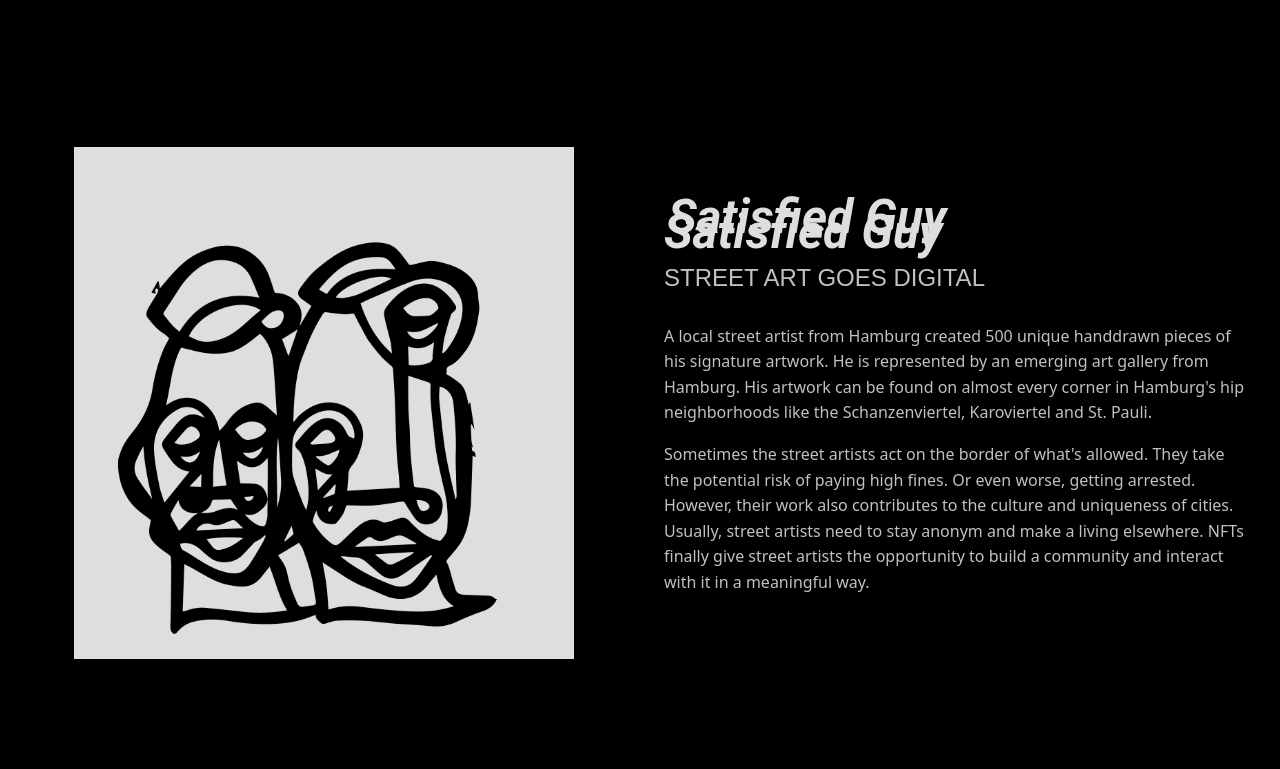
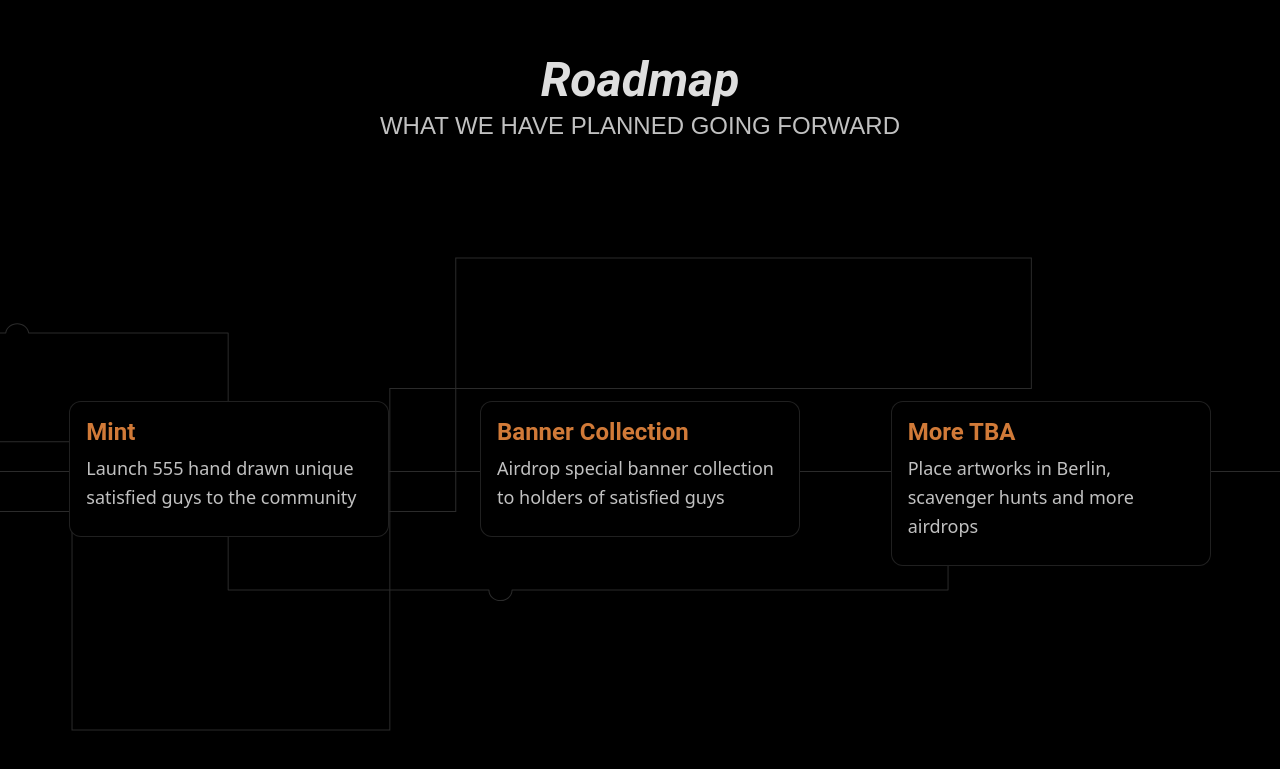
Before and after one commit to jozark/satisfied-guy, a React (Create React App) app: page / in a window 1280 px wide. Shown: the part 2416-3185 px from the top of the page. Built offline with nearby package versions, Linux system fonts and the light colour scheme.

Commit message:
✨ Create Roadmap section

```diff
--- a/src/App.tsx
+++ b/src/App.tsx
@@ -8,6 +8,7 @@ import Hero from './components/Hero';
 import Info from './components/Info';
 import Devider from './components/Devider';
 import Gallery from './components/Gallery';
+import Roadmap from './components/Roadmap';
 
 function App(): JSX.Element {
   const [isClicked, setIsClicked] = useState(false);
@@ -29,7 +30,7 @@ function App(): JSX.Element {
                 <Info />
                 <Devider>Hamburg</Devider>
                 <Gallery />
-                <Info />
+                <Roadmap />
               </>
             }
           ></Route>
--- /dev/null
+++ b/src/components/Roadmap.tsx
@@ -0,0 +1,35 @@
+import React from 'react';
+import {
+  RoadmapElement,
+  StyledRoadmap,
+  Heading,
+  RoadmapWrapper,
+  Subheading,
+  Text,
+} from './styles/Roadmap.styled';
+
+export default function Roadmap(): JSX.Element {
+  return (
+    <StyledRoadmap>
+      <Text>
+        <Heading>Roadmap</Heading>
+        <Subheading>What we have planned going forward</Subheading>
+      </Text>
+
+      <RoadmapWrapper>
+        <RoadmapElement>
+          <h2>Mint</h2>
+          <p>Launch 555 hand drawn unique satisfied guys to the community</p>
+        </RoadmapElement>
+        <RoadmapElement>
+          <h2>Banner Collection</h2>
+          <p>Airdrop special banner collection to holders of satisfied guys</p>
+        </RoadmapElement>
+        <RoadmapElement>
+          <h2>More TBA</h2>
+          <p>Place artworks in Berlin, scavenger hunts and more airdrops</p>
+        </RoadmapElement>
+      </RoadmapWrapper>
+    </StyledRoadmap>
+  );
+}
--- /dev/null
+++ b/src/components/styles/Roadmap.styled.ts
@@ -0,0 +1,74 @@
+import styled from 'styled-components';
+
+export const StyledRoadmap = styled.div`
+  position: relative;
+  display: grid;
+  background-image: url('images/roadmap.svg');
+  grid-template-rows: auto 1fr;
+  background-position: 50% 78%;
+  background-repeat: no-repeat;
+  background-size: auto;
+  height: 100vh;
+  width: 100%;
+  padding: 0 2rem;
+`;
+
+export const RoadmapElement = styled.div`
+  max-width: 320px;
+  height: fit-content;
+  justify-self: center;
+  background-color: #000000;
+  border-radius: 12px;
+  border: 1px solid rgba(255, 255, 255, 0.125);
+  padding: 1rem 1rem;
+
+  h2 {
+    font-size: 1.5rem;
+    color: #d17a38;
+  }
+
+  p {
+    font-size: 1.125rem;
+  }
+
+  @media (max-width: ${({ theme }) => theme.breakingPoints.tablet.max}) {
+    max-width: 500px;
+  }
+`;
+
+export const Text = styled.div`
+  padding-top: 3rem;
+  justify-self: center;
+  text-align: center;
+  @media (max-width: ${({ theme }) => theme.breakingPoints.tablet.max}) {
+    padding-top: 0;
+  }
+`;
+
+export const Heading = styled.h1`
+  position: relative;
+  font-size: 3rem;
+  font-weight: bold;
+  font-style: italic;
+  margin-bottom: 0.25rem;
+`;
+
+export const RoadmapWrapper = styled.div`
+  align-self: center;
+  display: grid;
+  grid-auto-flow: column;
+  gap: 1rem;
+
+  @media (max-width: ${({ theme }) => theme.breakingPoints.tablet.max}) {
+    grid-auto-flow: row;
+  }
+`;
+
+export const Subheading = styled.h2`
+  font-family: 'Mako', sans-serif;
+  font-weight: 300;
+  font-size: 1.5rem;
+  text-transform: uppercase;
+  opacity: 0.87;
+  margin-bottom: 1.5rem;
+`;
```
Also changed, not shown: public/images/mobile_roadmap.svg (added), public/images/roadmap.svg (added).
